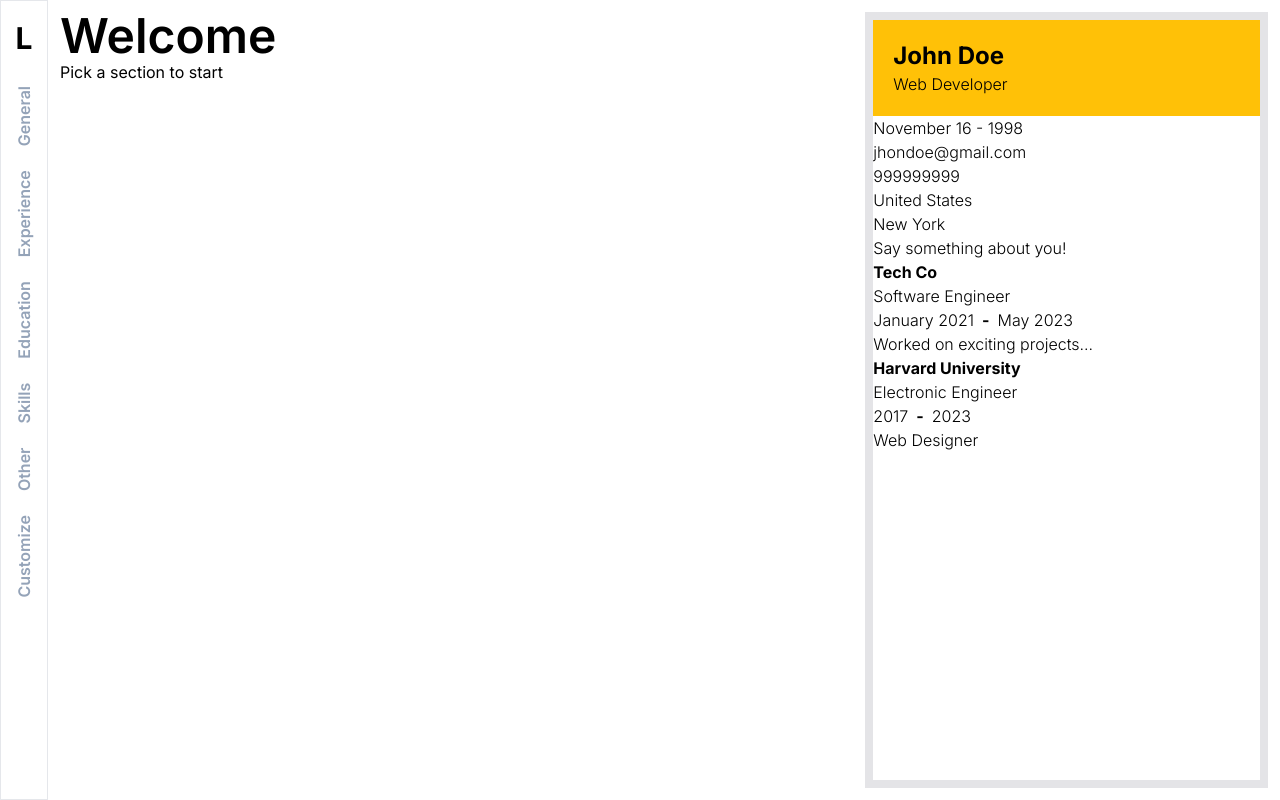
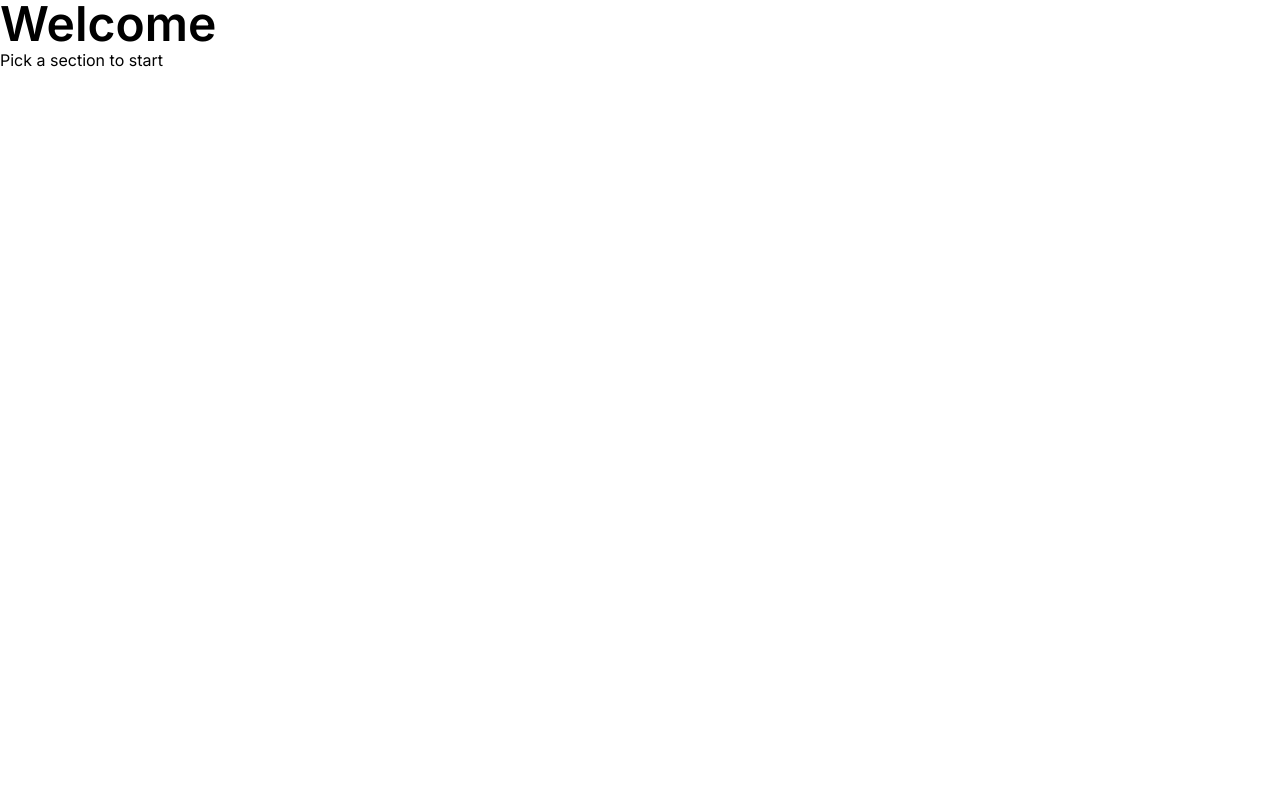
Before and after one commit to kagunecode/cv_generator, a React (Vite) app: page / in a window 1280 px wide. Built offline with nearby package versions, Linux system fonts and the light colour scheme.

Commit message:
Changed Welcome screen

```diff
--- a/src/App.jsx
+++ b/src/App.jsx
@@ -33,7 +33,7 @@ function App() {
         animate={status ? 'open' : 'false'}
         transition={{ duration: 0.6, ease: 'easeInOut' }}
       >
-        <Navbar />
+        {location.pathname != '/' && <Navbar />}
         <Routes location={location} key={location.pathname}>
           <Route
             path="/general"
@@ -67,14 +67,7 @@ function App() {
               </Layout>
             }
           />
-          <Route
-            index
-            element={
-              <Layout>
-                <Welcome />
-              </Layout>
-            }
-          />
+          <Route index element={<Welcome />} />
           <Route path="*" element={<Navigate to="/error" replace />} />
         </Routes>
       </motion.div>
```
